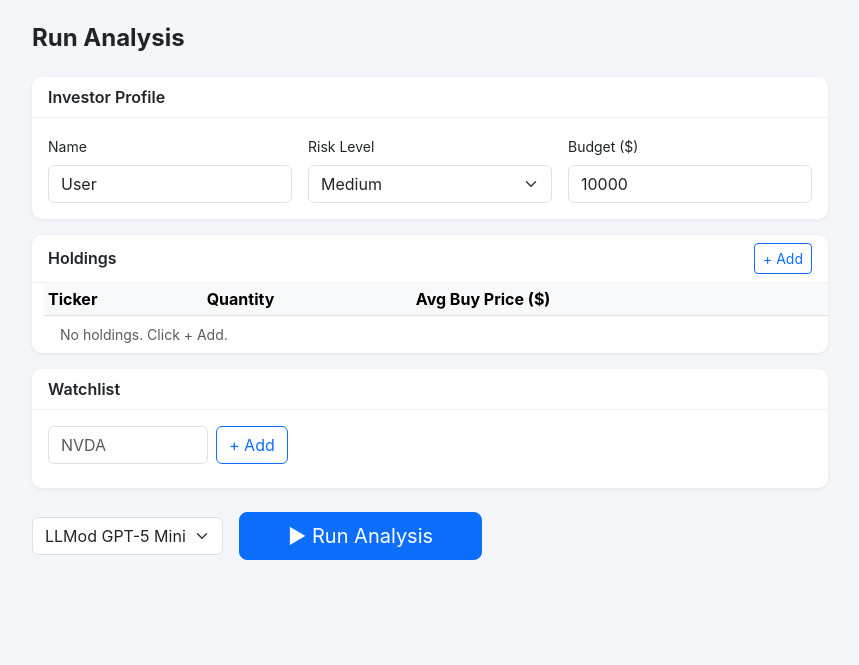
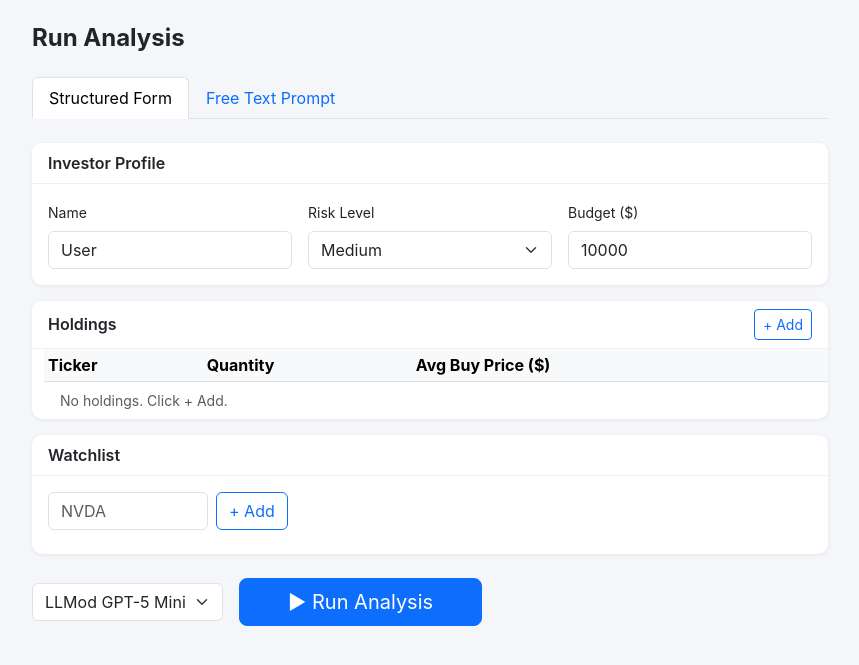
Before and after one commit to marounilabuni/FINERIS, a Flask app: page /analyze in a window 1280 px wide. Shown: the part 62-727 px from the top of the page, without its empty margins (210-1069 px from the left). Run offline with Flask 3, Linux system fonts and the light colour scheme; lists and menus that the app fills with data are empty.

Commit message:
Add free-text prompt mode, is_financial guard, and fix API response schemas
- prompt_parser: add is_financial field to reject non-finance prompts
- routes: fix prompt_template to object schema, fix description to mention LLMod, fix team_name to English, add non-financial prompt rejection in /api/execute
- analyze.html: add Free Text Prompt tab with textarea, mode toggle, empty prompt guard

Co-Authored-By: Claude Sonnet 4.6 <noreply@anthropic.com>

```diff
--- a/web/routes.py
+++ b/web/routes.py
@@ -203,7 +203,7 @@ def register_routes(app: Flask) -> None:
     def api_team_info():
         return jsonify({
             "group_batch_order_number": "Batch 2, Order 7",
-            "team_name": "יוסרא פחאמנה + אלעד פולק + מארון עילבוני",
+            "team_name": "FINERIS Team",
             "students": [
                 {"name": "Yosra Fhamne",     "email": "soso7492@campus.technion.ac.il"},
                 {"name": "Elad Elie Pollak",  "email": "eladpollak@campus.technion.ac.il"},
@@ -216,9 +216,8 @@ def register_routes(app: Flask) -> None:
         return jsonify({
             "description": (
                 "FINERIS is a multi-agent autonomous portfolio management system. "
-                "It consists of three specialized LLM agents — PromptParser (Haiku), "
-                "Supervisor (Sonnet), Guardian (Sonnet), and Scout (Sonnet) — "
-                "orchestrated via a LangGraph state machine."
+                "It consists of four specialized LLM agents — PromptParser, Supervisor, Guardian, and Scout — "
+                "orchestrated via a LangGraph state machine, powered by LLMod AI."
             ),
             "purpose": (
                 "Given a natural-language investor prompt, FINERIS parses the portfolio, "
@@ -227,15 +226,17 @@ def register_routes(app: Flask) -> None:
                 "and scans watchlist candidates (Scout: BUY/PASS), "
                 "returning actionable investment alerts."
             ),
-            "prompt_template": (
-                "Extract investor portfolio and profile information from the user message.\n"
-                "Defaults when not mentioned: name='User', risk_level='medium', budget=10000.0, "
-                "holdings=[], watchlist=[]\n"
-                "risk_level must be exactly one of: low, medium, high\n"
-                "For each holding extract: ticker symbol, quantity, avg_buy_price.\n"
-                "Watchlist is a list of ticker symbols the user wants to monitor but does not hold.\n\n"
-                "User message: {prompt}"
-            ),
+            "prompt_template": {
+                "template": (
+                    "Extract investor portfolio and profile information from the user message.\n"
+                    "Defaults when not mentioned: name='User', risk_level='medium', budget=10000.0, "
+                    "holdings=[], watchlist=[]\n"
+                    "risk_level must be exactly one of: low, medium, high\n"
+                    "For each holding extract: ticker symbol, quantity, avg_buy_price.\n"
+                    "Watchlist is a list of ticker symbols the user wants to monitor but does not hold.\n\n"
+                    "User message: {prompt}"
+                )
+            },
             "prompt_examples": [
                 {
                     "prompt": "I hold 10 TSLA at $200, watch NVDA, medium risk, $5000 budget",
@@ -320,6 +321,15 @@ def register_routes(app: Flask) -> None:
         except Exception as e:
             return jsonify({"status": "error", "error": f"Parsing failed: {e}", "response": "", "steps": []}), 500
 
+        # 2b. Reject non-financial prompts
+        if not parsed.is_financial:
+            return jsonify({
+                "status": "error",
+                "error": "This agent only handles finance and investment-related prompts. Please describe your portfolio, holdings, watchlist, or ask about stocks.",
+                "response": None,
+                "steps": get_steps(),
+            }), 400
+
         # 3. Validate tickers (holdings + watchlist)
         market = YFinanceSource()
         holdings: list[Holding] = []
--- a/web/templates/analyze.html
+++ b/web/templates/analyze.html
@@ -4,7 +4,30 @@
 {% block content %}
 <h4 class="mb-4 fw-bold">Run Analysis</h4>
 
+<!-- ── Mode Toggle ─────────────────────────────────────────── -->
+<ul class="nav nav-tabs mb-4" id="modeTab">
+  <li class="nav-item">
+    <button class="nav-link active" id="tab-structured" onclick="switchMode('structured')">Structured Form</button>
+  </li>
+  <li class="nav-item">
+    <button class="nav-link" id="tab-freetext" onclick="switchMode('freetext')">Free Text Prompt</button>
+  </li>
+</ul>
+
+<!-- ── Free Text Mode ──────────────────────────────────────── -->
+<div id="freetext-section" class="d-none mb-4">
+  <div class="card">
+    <div class="card-header fw-semibold">Enter your prompt</div>
+    <div class="card-body">
+      <textarea id="inp-freetext" class="form-control" rows="5"
+        placeholder="e.g. I hold 10 AAPL bought at $150 and 5 TSLA at $200. I want to watch NVDA and MSFT. Medium risk, $8000 budget. What should I do?"></textarea>
+      <div class="form-text text-muted mt-1">Describe your holdings, watchlist, risk level and budget in plain English.</div>
+    </div>
+  </div>
+</div>
+
 <!-- ── Profile ─────────────────────────────────────────────── -->
+<div id="structured-section">
 <div class="card mb-3">
   <div class="card-header fw-semibold">Investor Profile</div>
   <div class="card-body">
@@ -63,6 +86,7 @@
     <div id="watchlist-tags" class="d-flex flex-wrap gap-2"></div>
   </div>
 </div>
+</div>{# end structured-section #}
 
 <!-- ── Run ─────────────────────────────────────────────────── -->
 <div class="d-flex align-items-center gap-3 flex-wrap mb-4">
@@ -165,8 +189,22 @@ function renderWatchlist() {
   ).join('');
 }
 
+// ── Mode switch ───────────────────────────────────────────────
+let currentMode = 'structured';
+
+function switchMode(mode) {
+  currentMode = mode;
+  document.getElementById('structured-section').classList.toggle('d-none', mode !== 'structured');
+  document.getElementById('freetext-section').classList.toggle('d-none', mode !== 'freetext');
+  document.getElementById('tab-structured').classList.toggle('active', mode === 'structured');
+  document.getElementById('tab-freetext').classList.toggle('active', mode === 'freetext');
+}
+
 // ── Build prompt ──────────────────────────────────────────────
 function buildPrompt() {
+  if (currentMode === 'freetext') {
+    return document.getElementById('inp-freetext').value.trim();
+  }
   const name   = document.getElementById('inp-name').value.trim() || 'User';
   const risk   = document.getElementById('inp-risk').value;
   const budget = document.getElementById('inp-budget').value.trim() || '10000';
@@ -193,6 +231,15 @@ async function runAnalysis() {
   document.getElementById('steps-box').classList.add('d-none');
 
   const prompt = buildPrompt();
+  if (!prompt) {
+    const eb = document.getElementById('error-box');
+    eb.textContent = 'Please enter a prompt or fill in the form.';
+    eb.classList.remove('d-none');
+    document.getElementById('results-section').classList.remove('d-none');
+    btn.classList.remove('d-none');
+    spinner.classList.add('d-none');
+    return;
+  }
   const model  = document.getElementById('inp-model').value;
 
   try {
```
Also changed, not shown: agents/prompt_parser.py (+7 -1 lines).
